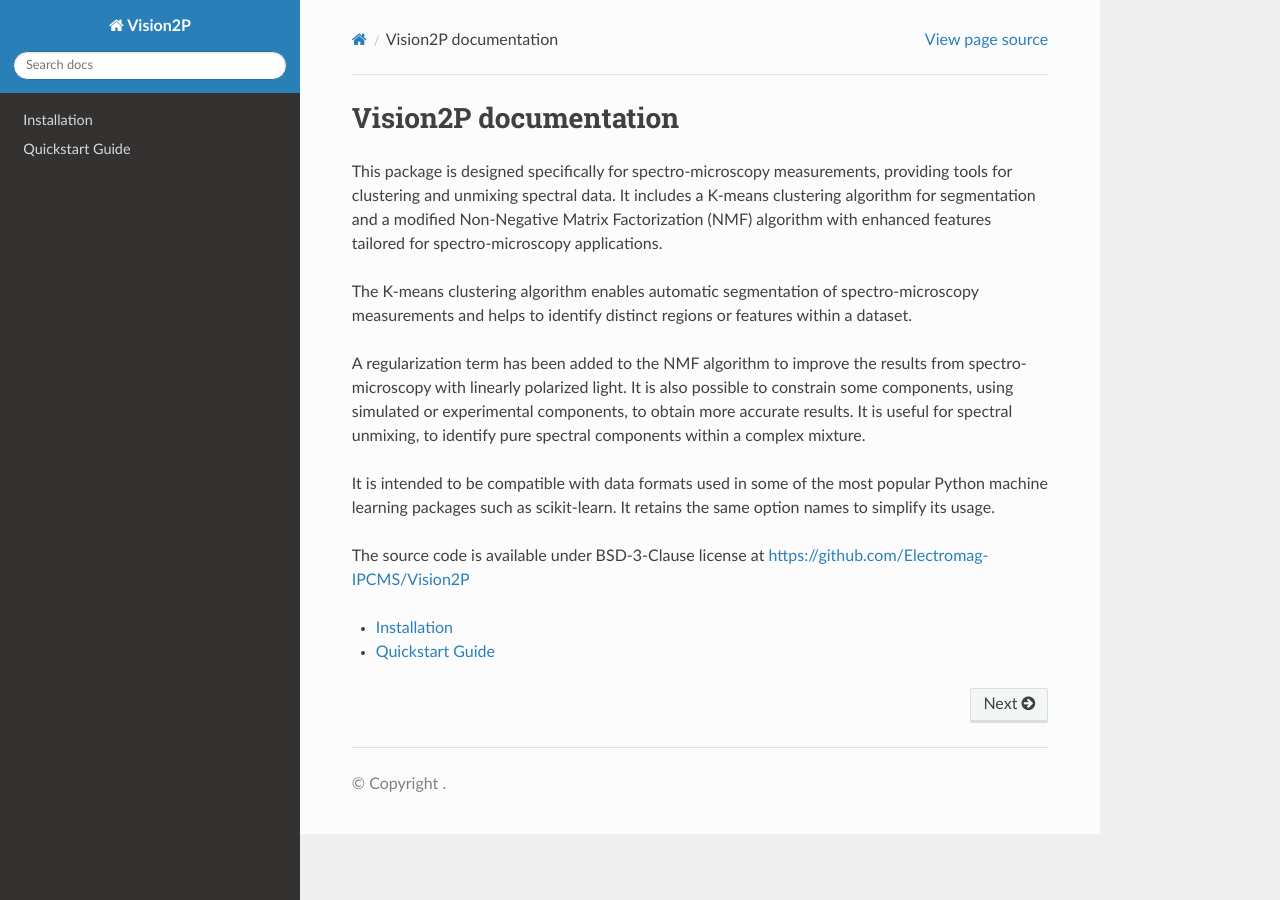
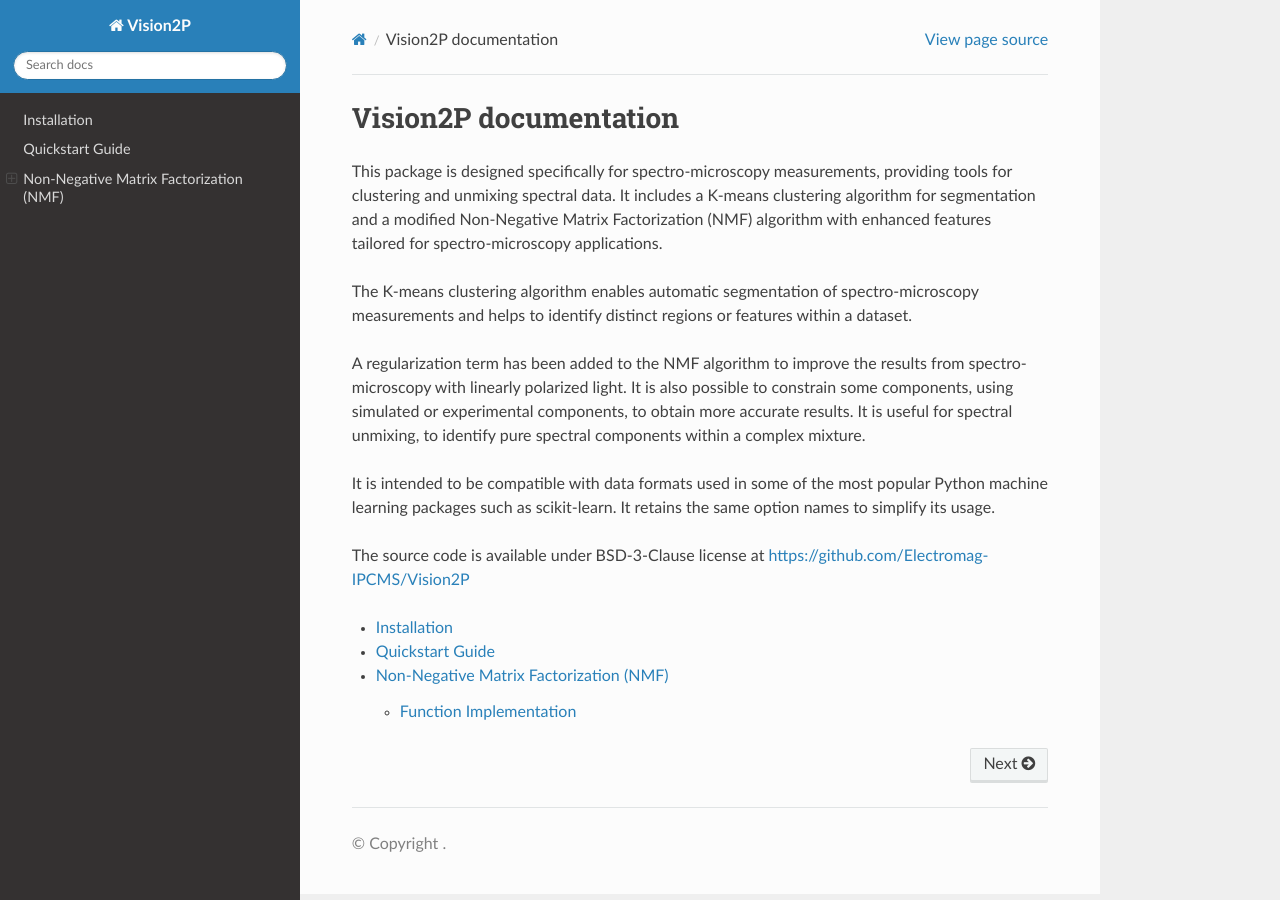
Before and after one commit to Electromag-IPCMS/Vision2P, a Sphinx documentation site: the page built from docs/index.rst, in a window 1280 px wide. Built offline with Sphinx 7.4.7 and the Read the Docs theme 3.1.0, drawn with Linux system fonts in a browser that asks for light colours.

Commit message:
Update nmf.rst

```diff
--- a/docs/pythondoc/nmf.rst
+++ b/docs/pythondoc/nmf.rst
@@ -1,4 +1,10 @@
-.. automodule:: Vision2P.nmf.nmf
-   :members: nmf
-   :undoc-members:
-   :show-inheritance:
+Non-Negative Matrix Factorization (NMF)
+======================================
+
+The Vision2P library implements a modified Non-Negative Matrix Factorization (NMF) algorithm tailored for spectro-microscopy data with linearly polarized light.
+
+
+Function Implementation
+-----------------------
+
+.. autofunction:: Vision2P.nmf.nmf
```
